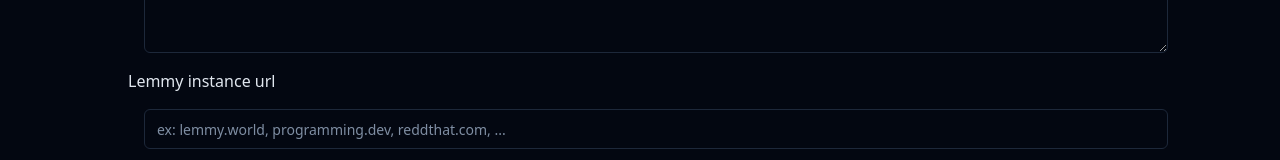
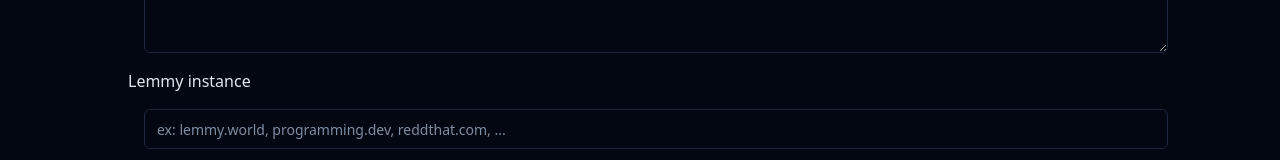
Before and after one commit to mlfcnt/red2lem, a SvelteKit app: page / in a window 1280 px wide. Shown: the part 385-545 px from the top of the page. Built offline with nearby package versions, Linux system fonts and the light colour scheme.

Commit message:
fix: typo

```diff
--- a/src/routes/+page.svelte
+++ b/src/routes/+page.svelte
@@ -93,7 +93,7 @@
 
 	<label for="url">Paste the link here</label>
 	<Textarea name="url" id="url" cols="30" rows="10" class="m-4" required />
-	<label for="instance">Lemmy instance url</label>
+	<label for="instance">Lemmy instance</label>
 	<Input
 		name="instance"
 		id="instance"
```
